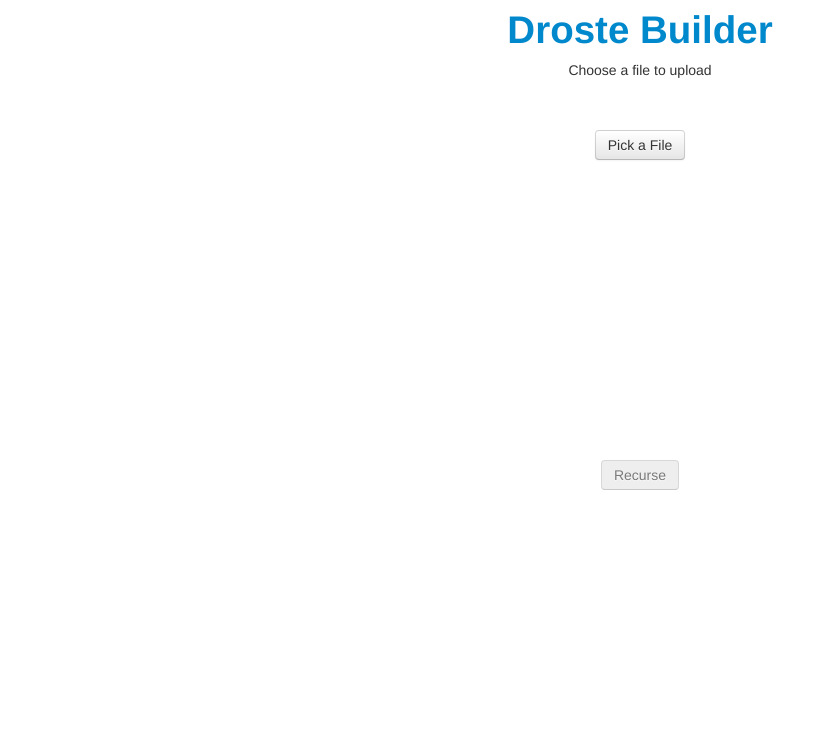
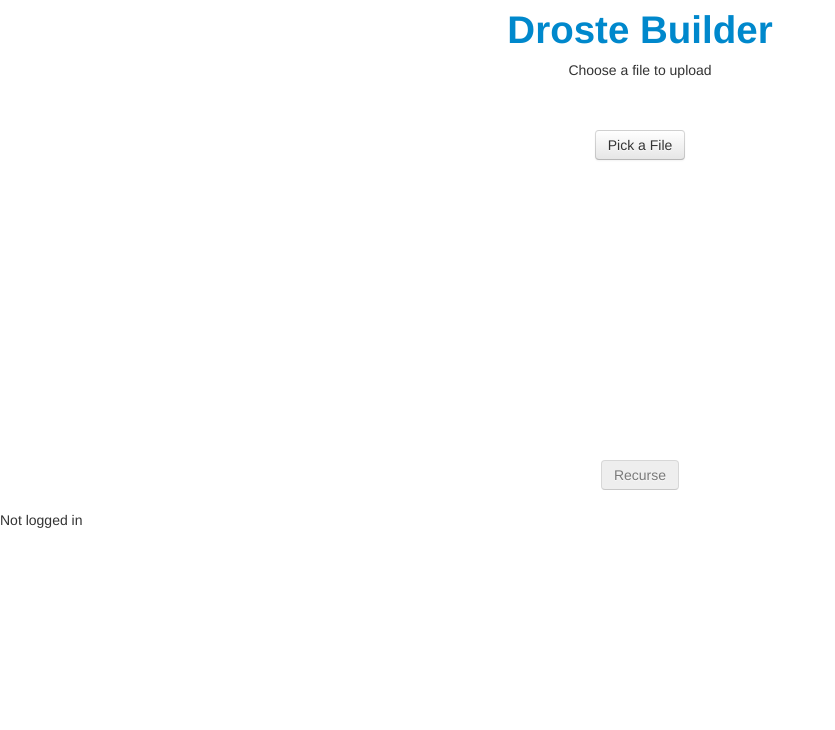
Before and after one commit to InPermutation/droste, a Flask app: page / in a window 1280 px wide. Shown: the top 730 px of the page, without its empty margins (0-835 px from the left). Run offline with Flask 2, Linux system fonts and the light colour scheme; some libraries are stand-ins or nearby versions.

Commit message:
printf debugging: Cheezburger login status

```diff
--- a/templates/layout.html
+++ b/templates/layout.html
@@ -20,5 +20,8 @@
         </a>
         {% block body %}{% endblock %}
    </div>
+   {% if user %}Logged in as {{user.username}}
+   {% else %}Not logged in
+   {% endif %}
 </body>
 </html>
```
